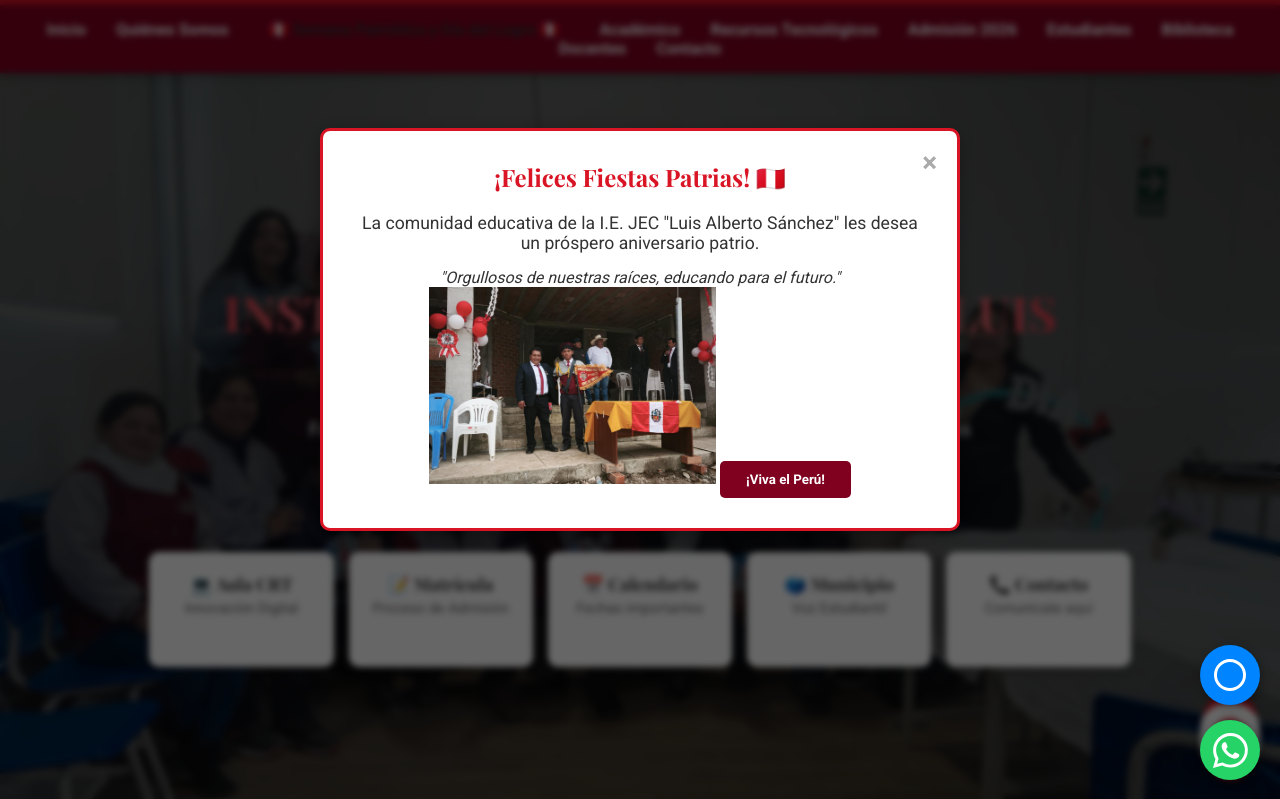
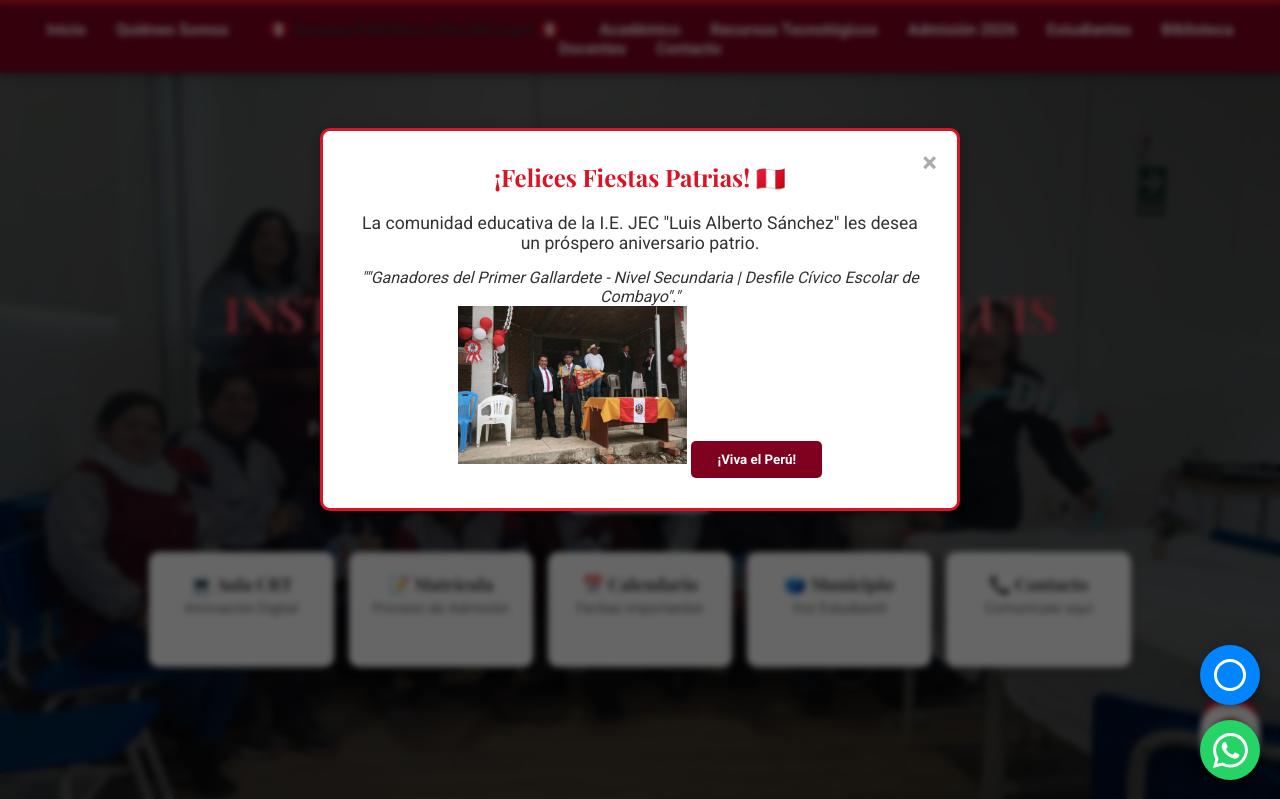
Before and after one commit to alvarez-bit/web-institucional, a plain HTML site: page index.html in a window 1280 px wide. Shown: the top 799 px of the page. Drawn offline with nearby package versions, Linux system fonts and the light colour scheme; files whose address does not match are found by name.

Commit message:
Update index.html

```diff
--- a/index.html
+++ b/index.html
@@ -636,8 +636,8 @@
         <span class="close-modal" onclick="closeModal('modal-fiestas-patrias')">&times;</span>
         <h2 style="color: var(--rojo-peru);">¡Felices Fiestas Patrias! 🇵🇪</h2>
         <p style="font-size: 1.1rem; margin-bottom: 15px;">La comunidad educativa de la I.E. JEC "Luis Alberto Sánchez" les desea un próspero aniversario patrio.</p>
-        <p style="font-style: italic;">"Orgullosos de nuestras raíces, educando para el futuro."</p>
-        <img src="img/des1.jpeg" alt="Periódico Mural" oalt="cist escolar" width="50%"">
+        <p style="font-style: italic;">""Ganadores del Primer Gallardete - Nivel Secundaria | Desfile Cívico Escolar de Combayo"."</p>
+        <img src="img/des1.jpeg" alt="Periódico Mural" oalt="cist escolar" width="40%"">
         <button class="btn" onclick="closeModal('modal-fiestas-patrias')" style="background-color: var(--rojo-vino); color: #fff; margin-top: 15px;">¡Viva el Perú!</button>
     </div>
 </div>
```
